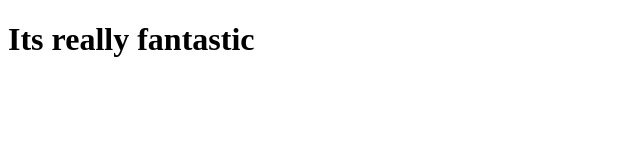
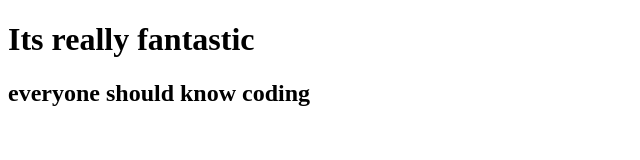
Before and after one commit to Shaidurz/my-second-website, a plain HTML site: page index.html in a window 1280 px wide. Shown: the whole page, without its empty margins (0-640 px from the left). Drawn offline with Linux system fonts and the light colour scheme.

Commit message:
added more line

```diff
--- a/index.html
+++ b/index.html
@@ -7,5 +7,6 @@
 </head>
 <body>
     <h1>Its really fantastic</h1>
+    <h2>everyone should know coding</h2>
 </body>
 </html>
```
